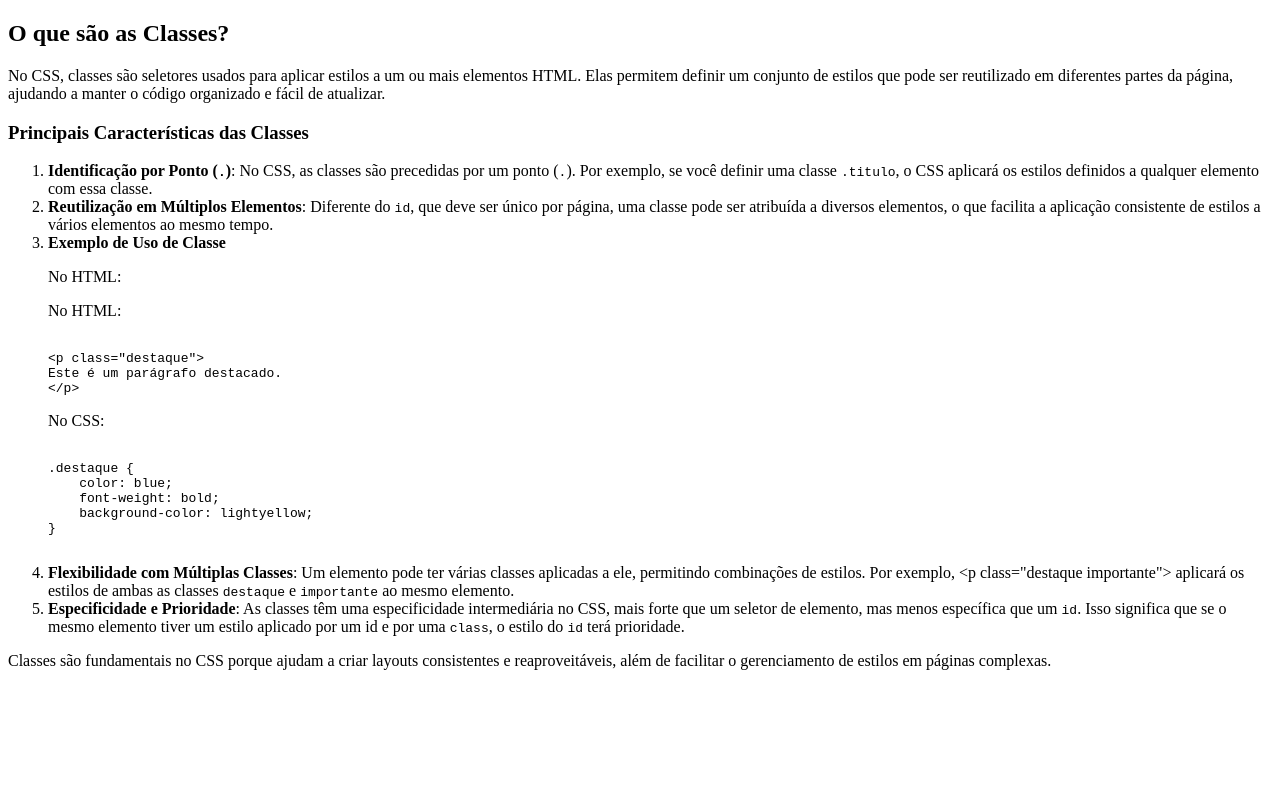
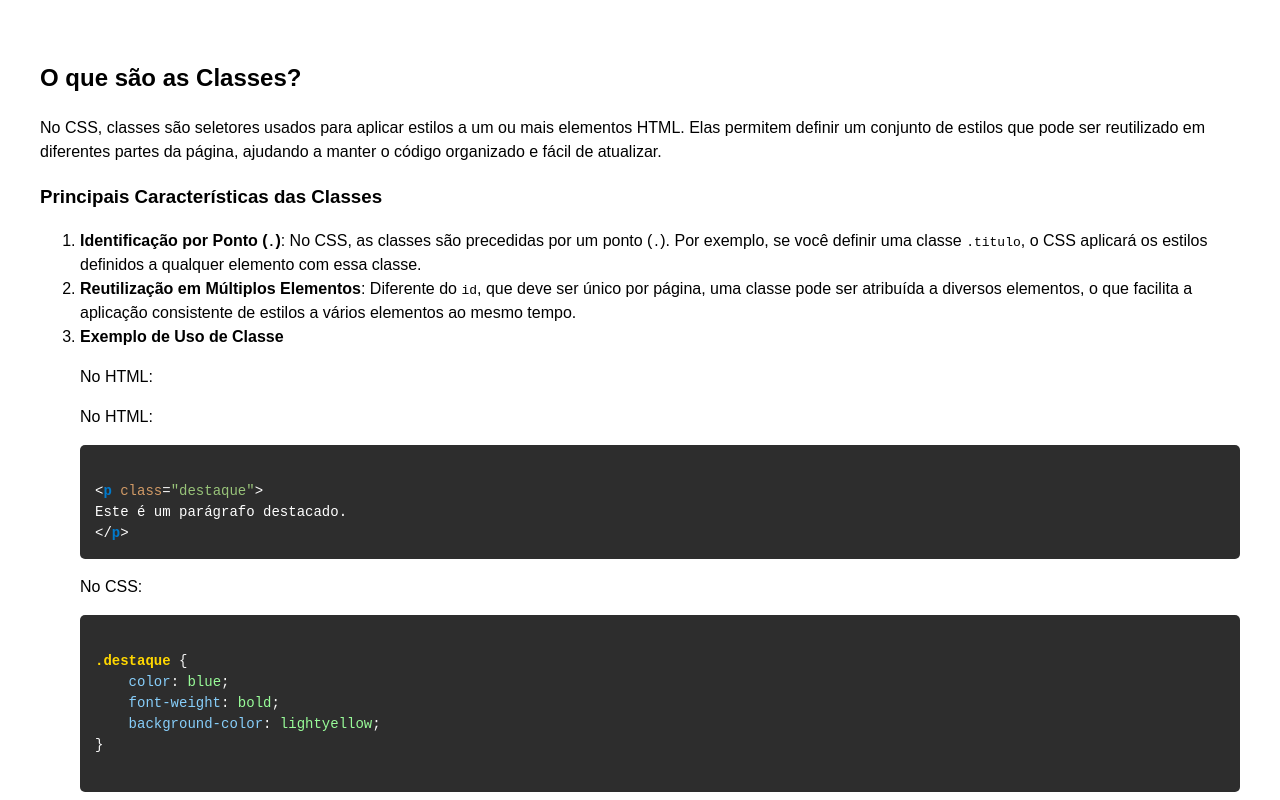
Before and after one commit to o-antifragil/classes, a plain HTML site: page index.html in a window 1280 px wide. Shown: the top 800 px of the page. Drawn offline with Linux system fonts and the light colour scheme.

Commit message:
Update index.html

```diff
--- a/index.html
+++ b/index.html
@@ -4,7 +4,7 @@
     <meta charset="UTF-8">
     <meta name="viewport" content="width=device-width, initial-scale=1.0">
     <title>Classes</title>
-    <link rel="stylesheet" href="../11 - classes/estilo.css">
+    <link rel="stylesheet" href='estilo.css'>
 </head>
 <body>
     <h2>O que são as Classes?</h2>
```
